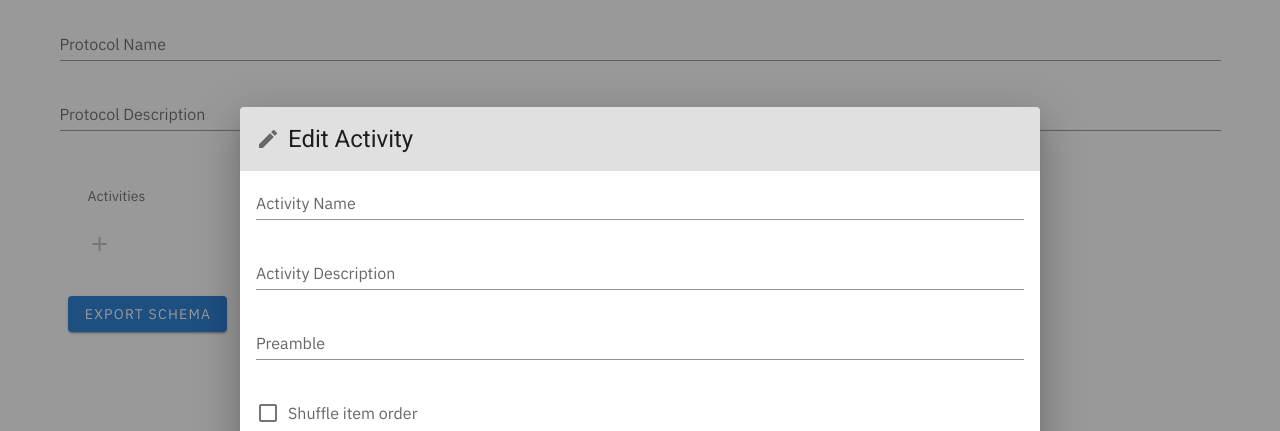
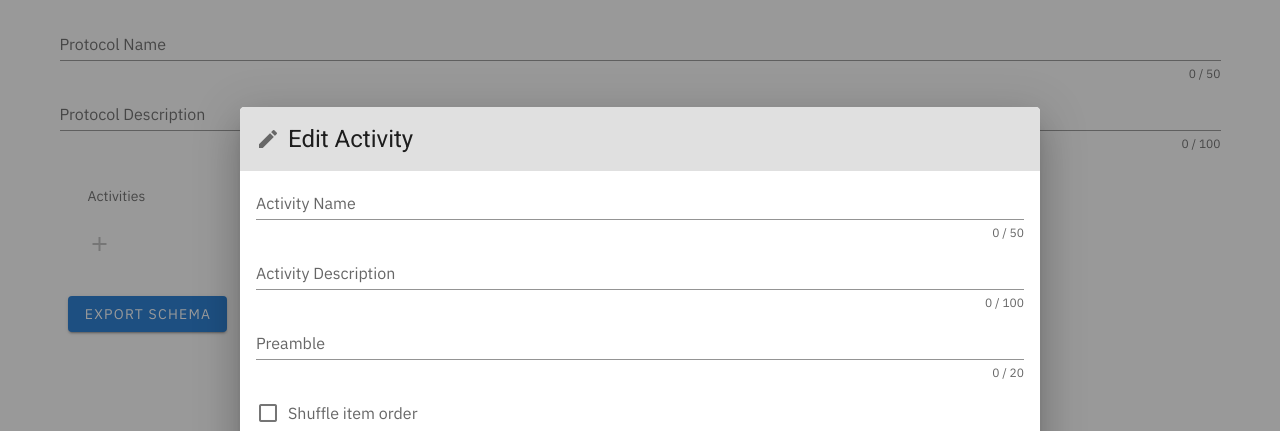
Before and after one commit to ChildMindInstitute/mindlogger-applet-builder, a Vue app: page / in a window 1280 px wide. Both pictures are taken after a click on the element "add". Shown: the top 431 px of the page. Built offline with nearby package versions, Linux system fonts and the light colour scheme.

Commit message:
Set maxLength for each field

```diff
--- a/package.json
+++ b/package.json
@@ -1,6 +1,6 @@
 {
   "name": "applet-schema-builder",
-  "version": "0.2.4",
+  "version": "0.2.5",
   "private": false,
   "main": "./dist/applet-schema-builder.common.js",
   "scripts": {
--- a/src/components/ProtocolBuilder/ActivityBuilder.vue
+++ b/src/components/ProtocolBuilder/ActivityBuilder.vue
@@ -18,17 +18,23 @@
           <v-text-field
             v-model="name"
             :rules="textRules"
+            counter="50"
+            maxlength="50"
             label="Activity Name"
             required
           />
           <v-text-field
             v-model="description"
             :rules="textRules"
+            counter="100"
+            maxlength="100"
             label="Activity Description"
             required
           />
           <v-text-field
             v-model="preamble"
+            counter="20"
+            maxlength="20"
             label="Preamble"
             required
           />
--- a/src/components/ProtocolBuilder/ItemBuilder.vue
+++ b/src/components/ProtocolBuilder/ItemBuilder.vue
@@ -17,12 +17,16 @@
         <v-text-field
           v-model="name"
           label="Item Name"
+          counter="50"
+          maxlength="50"
           :disabled="!isItemEditable"
           required
         />
         <v-text-field
           v-model="description"
           label="Description"
+          counter="100"
+          maxlength="100"
           :disabled="!isItemEditable"
           required
         />
@@ -30,6 +34,8 @@
           v-model="question"
           label="Question"
           :disabled="!isItemEditable"
+          counter="100"
+          maxlength="100"
           auto-grow
           rows="1"
         />
--- a/src/components/ProtocolBuilder/ItemBuilders/RadioBuilder.vue
+++ b/src/components/ProtocolBuilder/ItemBuilders/RadioBuilder.vue
@@ -38,6 +38,8 @@
             v-model="nextOptionName"
             :rules="textRules"
             label="Option Text"
+            counter="55"
+            maxlength="55"
             :disabled="!isItemEditable"
             @change="update"
           />
--- a/src/components/ProtocolBuilder/ItemBuilders/SliderBuilder.vue
+++ b/src/components/ProtocolBuilder/ItemBuilders/SliderBuilder.vue
@@ -13,12 +13,16 @@
     <v-text-field
       v-model="minValue"
       label="First option"
+      counter="20"
+      maxlength="20"
       :disabled="!isItemEditable"
       @change="update"
     />
     <v-text-field
       v-model="maxValue"
       label="Last option"
+      counter="20"
+      maxlength="20"
       :disabled="!isItemEditable"
       @change="update"
     />
--- a/src/components/ProtocolBuilder/ProtocolBuilder.vue
+++ b/src/components/ProtocolBuilder/ProtocolBuilder.vue
@@ -11,12 +11,16 @@
         <v-text-field
           v-model="name"
           :rules="textRules"
+          counter="50"
+          maxlength="50"
           label="Protocol Name"
           required
         />
         <v-text-field
           v-model="description"
           :rules="textRules"
+          counter="100"
+          maxlength="100"
           label="Protocol Description"
           required
         />
```
